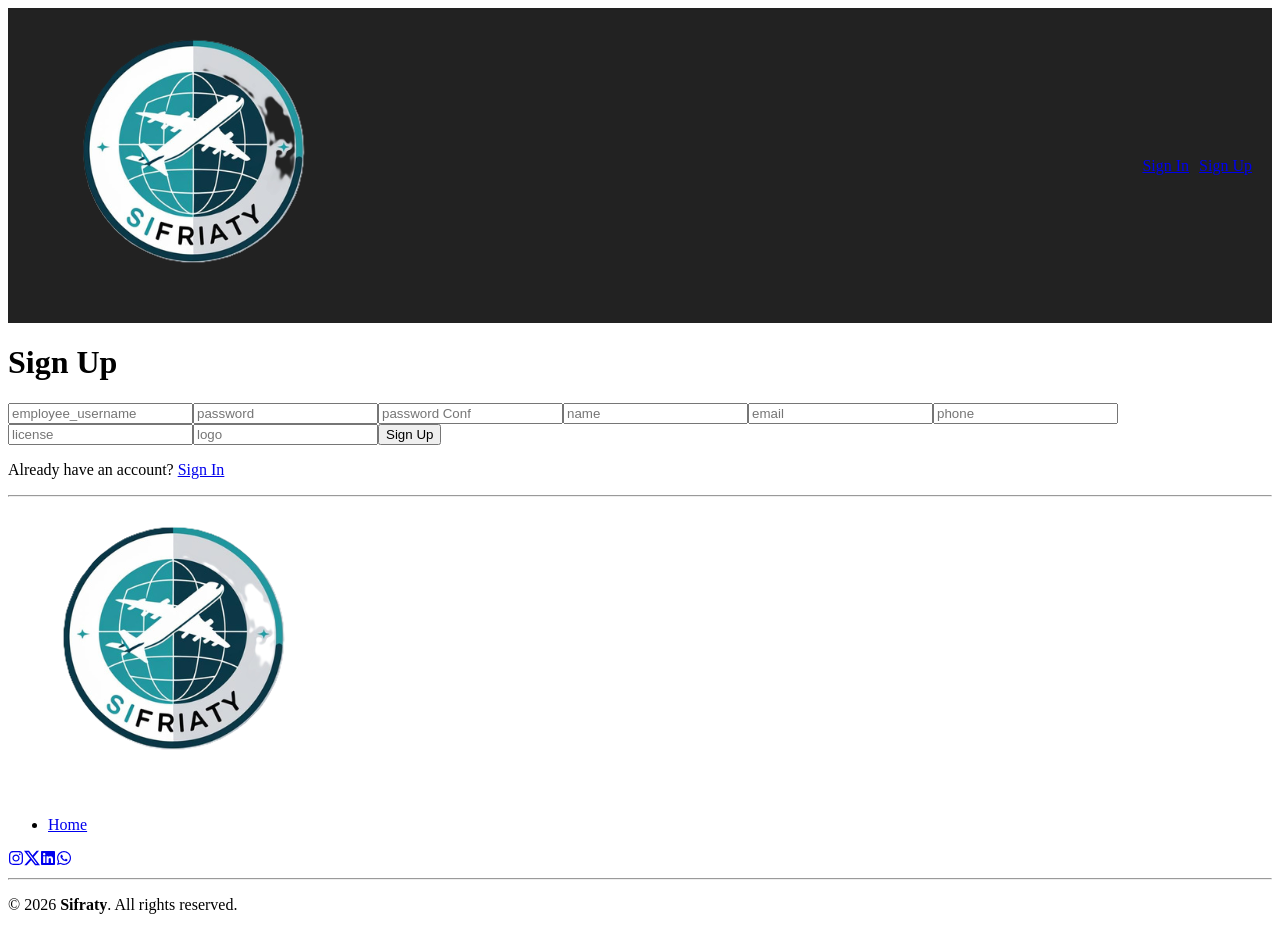
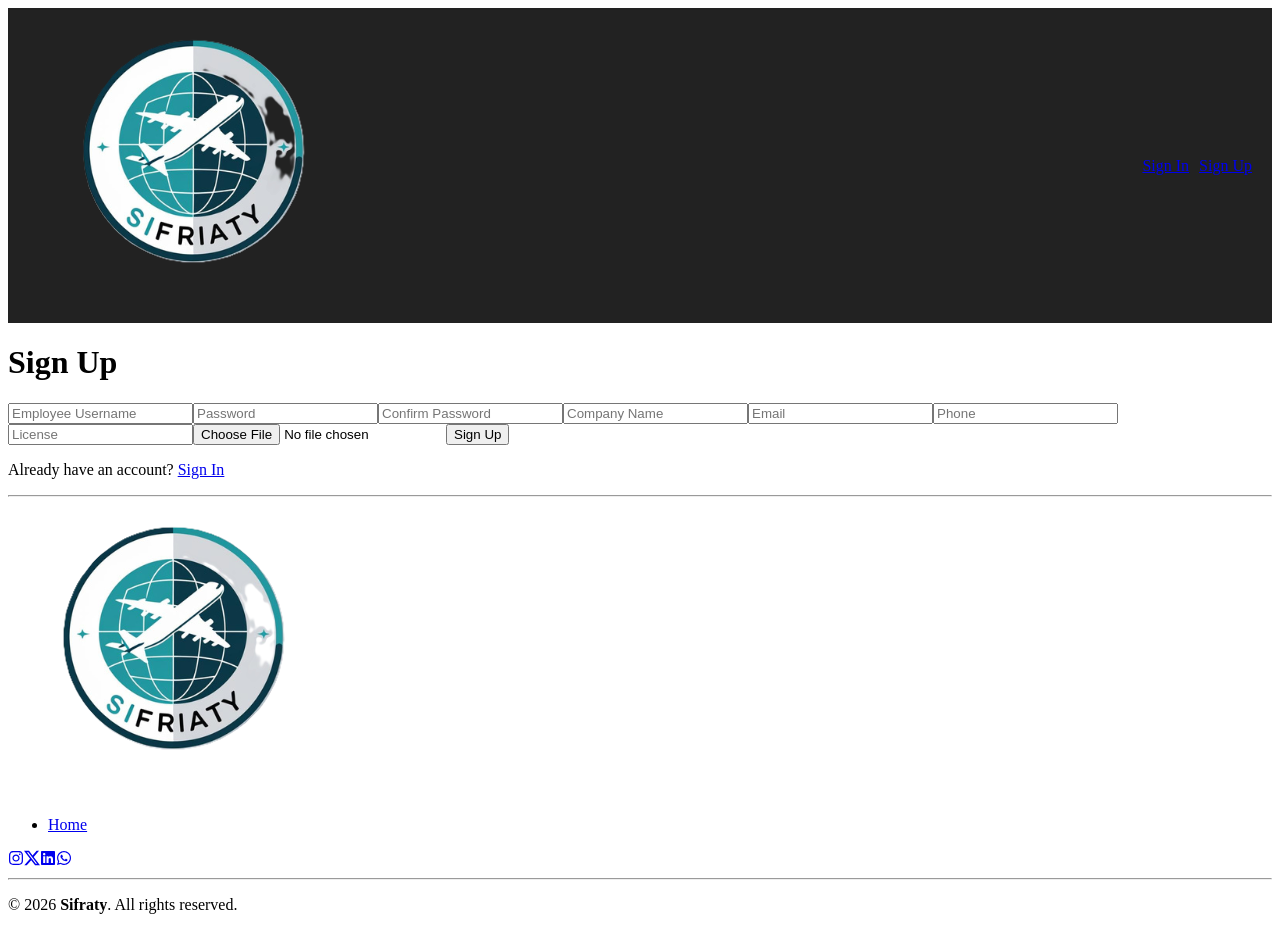
Before and after one commit to Sayed-Ali-GA/sifraty-Front-End, a React (Vite) app: page /sign-up in a window 1280 px wide. Built offline with nearby package versions, Linux system fonts and the light colour scheme; no server answers.

Commit message:
Can company add logo

```diff
--- a/src/components/Companyies/NavBar/NavBar.jsx
+++ b/src/components/Companyies/NavBar/NavBar.jsx
@@ -2,12 +2,15 @@ import { Link } from 'react-router-dom';
 import logo from '../../../assets/Logo-sifraty.png';
 
 const NavBarCompanyies = ({ company, handleLogout }) => {
+  // console.log("Company: ", company)
   return (
     <nav style={{ padding: '10px 20px', background: '#222', color: '#fff', display: 'flex', justifyContent: 'space-between', alignItems: 'center' }}>
       <Link to="/"><img src={logo} alt="Sifraty Logo" /></Link>
       <div>
         {company ? (
           <>
+          <img src={company.logo} alt="Company" style={{ width: '40px', height: '40px', borderRadius: '50%', objectFit: 'cover' }} />
+
             <Link to="/flights" style={{ marginRight: '10px' }}>Flights</Link>
             <Link to="/flights/new" style={{ marginRight: '10px' }}>Add Flight</Link>
             <Link to="/profile" style={{ marginRight: '10px' }}>Profile</Link>
@@ -23,5 +26,4 @@ const NavBarCompanyies = ({ company, handleLogout }) => {
     </nav>
   )
 }
-
 export default NavBarCompanyies;
--- a/src/components/Companyies/SignUp/signUp.jsx
+++ b/src/components/Companyies/SignUp/signUp.jsx
@@ -3,35 +3,118 @@ import { useNavigate, Link } from "react-router-dom";
 
 const SignUp = ({ handleSignUp, company }) => {
   const navigate = useNavigate();
+
   const [formData, setFormData] = useState({
-    employee_username: '', password: '', passwordConf: '', name: '', email: '', phone: '', license: '', logo: ''
+    employee_username: '',
+    password: '',
+    passwordConf: '',
+    name: '',
+    email: '',
+    phone: '',
+    license: '',
+    logo: null
   });
+
   const [error, setError] = useState(null);
 
-  useEffect(() => { if(company) navigate('/'); }, [company, navigate]);
+  useEffect(() => {
+    if (company) navigate('/');
+  }, [company, navigate]);
 
-  const handleChange = (e) => setFormData({ ...formData, [e.target.name]: e.target.value });
+  const handleChange = (e) => {
+    setFormData({
+      ...formData,
+      [e.target.name]: e.target.value
+    });
+  };
+
+  const handleFileChange = (e) => {
+    setFormData({
+      ...formData,
+      logo: e.target.files[0]
+    });
+  };
 
   const handleSubmit = async (e) => {
     e.preventDefault();
-    if(formData.password !== formData.passwordConf){ setError("Passwords must match"); return; }
+
+    if (formData.password !== formData.passwordConf) {
+      setError("Passwords must match");
+      return;
+    }
+
     const result = await handleSignUp(formData);
-    if(result.success) navigate('/'); else setError(result.message);
-  }
+
+    if (result.success) navigate('/');
+    else setError(result.message);
+  };
 
   return (
-    <main>
+    <>
       <h1>Sign Up</h1>
+
       <form onSubmit={handleSubmit}>
-        {["employee_username","password","passwordConf","name","email","phone","license","logo"].map(f => (
-          <input key={f} type={f.includes("password")?"password":"text"} name={f} placeholder={f.replace(/([A-Z])/g," $1")} value={formData[f]} onChange={handleChange} required={f!=="logo"} />
-        ))}
+
+        <input name="employee_username"
+               placeholder="Employee Username"
+               onChange={handleChange}
+               required
+         />
+
+        <input type="password"
+               name="password"
+               placeholder="Password"
+               onChange={handleChange}
+               required
+         />
+
+        <input type="password"
+               name="passwordConf"
+               placeholder="Confirm Password"
+               onChange={handleChange}
+               required
+        />
+
+        <input name="name"
+               placeholder="Company Name"
+               onChange={handleChange}
+               required
+        />
+
+        <input name="email"
+               placeholder="Email"
+               onChange={handleChange}
+               required
+        />
+
+        <input name="phone"
+               placeholder="Phone"
+               onChange={handleChange}
+               required
+        />
+
+        <input name="license"
+               placeholder="License"
+               onChange={handleChange}
+               required
+        />
+
+        {/* Logo Upload */}
+        <input
+          type="file"
+          name="logo"
+          accept="image/*"
+          onChange={handleFileChange}
+        />
+
         <button type="submit">Sign Up</button>
-        {error && <p style={{color:'red'}}>{error}</p>}
+
+        {error && <p style={{ color: 'red' }}>{error}</p>}
       </form>
-      <p>Already have an account? <Link to="/sign-in">Sign In</Link></p>
-    </main>
-  )
-}
+
+            <p>Already have an account? <Link to="/sign-in">Sign In</Link></p>
+    </>
+  );
+};
 
 export default SignUp;
--- a/src/services/CompanyiesAuthService.js
+++ b/src/services/CompanyiesAuthService.js
@@ -2,19 +2,36 @@ const BASE_URL = `${import.meta.env.VITE_BACK_END_SERVER_URL}/api/companyies`;
 
 const signUp = async (formData) => {
   try {
+    const data = new FormData();
+
+    data.append("employee_username", formData.employee_username);
+    data.append("password", formData.password);
+    data.append("name", formData.name);
+    data.append("email", formData.email);
+    data.append("phone", formData.phone);
+    data.append("license", formData.license);
+
+    if (formData.logo) {
+      data.append("logo", formData.logo);
+    }
+
     const res = await fetch(`${BASE_URL}/sign-up-airlines`, {
-      method: 'POST',
-      headers: { 'Content-Type': 'application/json' },
-      body: JSON.stringify(formData)
+      method: "POST",
+      body: data
     });
-    const data = await res.json();
-    if (!res.ok) throw new Error(data.err || 'Sign up failed');
-    localStorage.setItem('token', data.token);
-    return JSON.parse(atob(data.token.split('.')[1]));
+
+    const result = await res.json();
+
+    if (!res.ok) throw new Error(result.err || "Sign up failed");
+
+    localStorage.setItem("token", result.token);
+
+    return JSON.parse(atob(result.token.split(".")[1]));
   } catch (err) {
     throw err;
   }
 };
+
 
 const signIn = async (formData) => {
   try {
```
